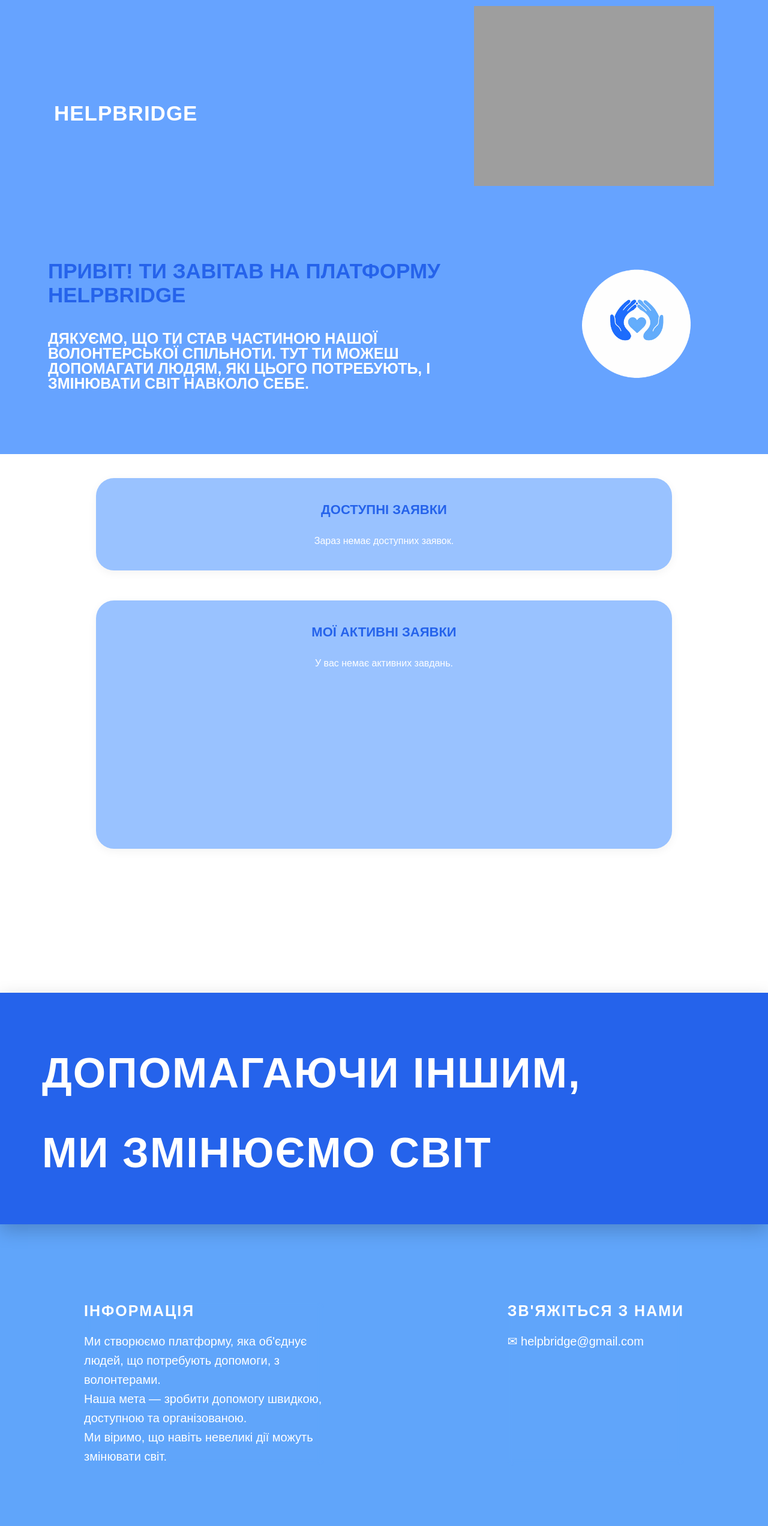
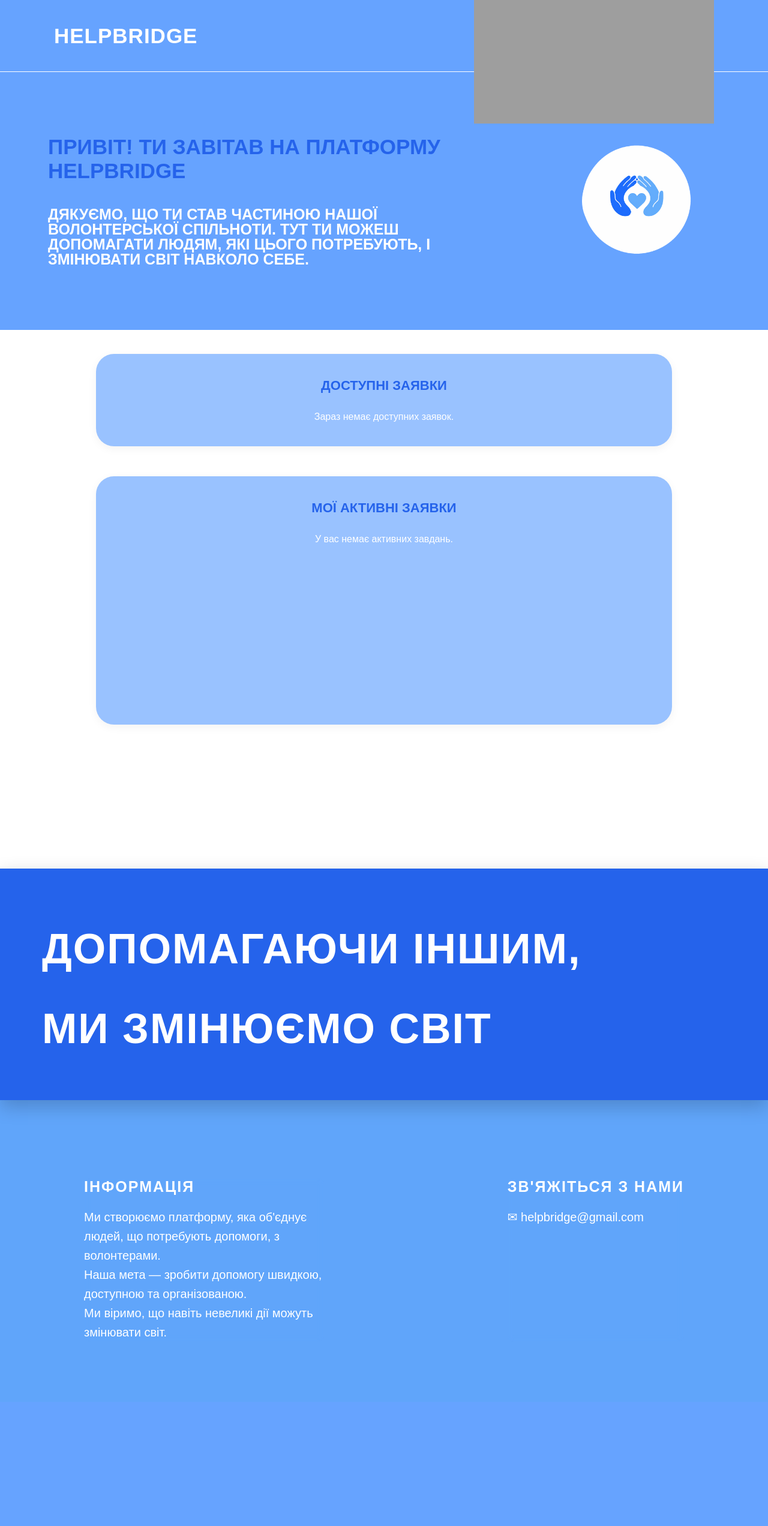
Before and after one commit to Khrystyna-tkach/Volunteer_Coordination_Platform, a Django app: page /volunteer/ in a window 1280 px wide. Shown: the whole page at 60% size. After the commit the page ends 2228 px from the top, so only its background shows below. Run offline with Django 5.2, Linux system fonts and the light colour scheme; the visitor is signed in with stand-in values (Sample User, id 1); grey boxes are pictures that could not be loaded.

Commit message:
update header

```diff
--- a/accounts/static/accounts/css/style.css
+++ b/accounts/static/accounts/css/style.css
@@ -5,7 +5,7 @@ header{
     padding:20px 60px;
     background:#60A5FA;
     color:white;
-
+    border-bottom: 1px solid white;
 }
 
 
@@ -378,6 +378,7 @@ body{
                 justify-content: space-between;
                 align-items: center;
                 padding-top: 50px;
+                height: 120px;
             }
             .logo-text-user {
                 font-weight: bold;
@@ -386,7 +387,7 @@ body{
                 letter-spacing: 7%;
                 font-family: 'Poppins', sans-serif;
                 padding-left: 50px;
-                padding-top: 50px;
+
             }
             .logout-icon-user {
                 text-decoration: none;
@@ -394,6 +395,7 @@ body{
                 font-size: 28px;
                 padding-right: 50px;
             }
+
 
             /* банер */
             .hero-banner-user {
--- a/accounts/templates/accounts/home.html
+++ b/accounts/templates/accounts/home.html
@@ -2,14 +2,12 @@
 <!DOCTYPE html>
 <html lang="uk">
 <head>
-
 <meta charset="UTF-8">
 <title>HelpBridge - Головна</title>
 <link href="https://fonts.googleapis.com/css2?family=Poppins:wght@300;400;600&display=swap" rel="stylesheet">
 {% load static %}
 <link rel="icon" type="image/png" href="{% static 'accounts/img/logo.png' %}">
 <link rel="stylesheet" href="{% static 'accounts/css/style.css' %}">
-
 </head>
 
 <body>
--- a/accounts/templates/accounts/user_page.html
+++ b/accounts/templates/accounts/user_page.html
@@ -14,7 +14,7 @@
 <body class="user">
 
 <header class="header-user">
-    <a href="{% url 'home' %}" class="logo-text-user" style="text-decoration: none; color: white;"><b>HELPBRIDGE</b></a>
+    <a href="{% url 'home' %}" class="logo-text-user" style="text-decoration: none; color: white; align-items: center"><b>HELPBRIDGE</b></a>
     <a href="{% url 'logout' %}"  title="Вийти" class="logout-icon-user"><img src="{% static 'accounts/img/exit_header.svg' %}" ></a>
 </header>
 
--- a/accounts/templates/accounts/volunteer_page.html
+++ b/accounts/templates/accounts/volunteer_page.html
@@ -13,7 +13,7 @@
 </head>
 <body class="vol">
 
-<header class="header-vol">
+<header class="header-user">
     <a href="{% url 'home' %}" class="logo-text-user" style="text-decoration: none; color: white;"><b>HELPBRIDGE </b></a>
     <a href="{% url 'logout' %}"  title="Вийти" class="logout-icon-user"><img src="{% static 'accounts/img/exit_header.svg' %}" ></a>
 </header>
```
